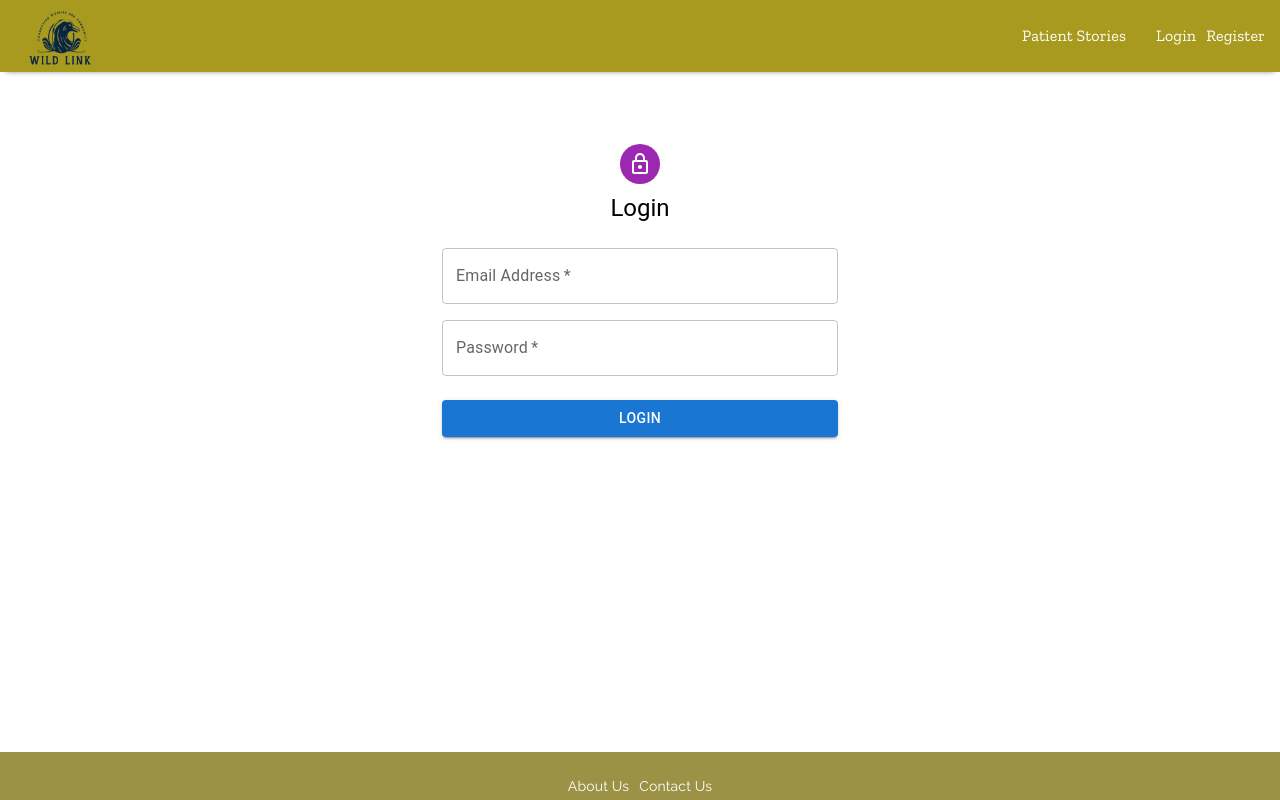
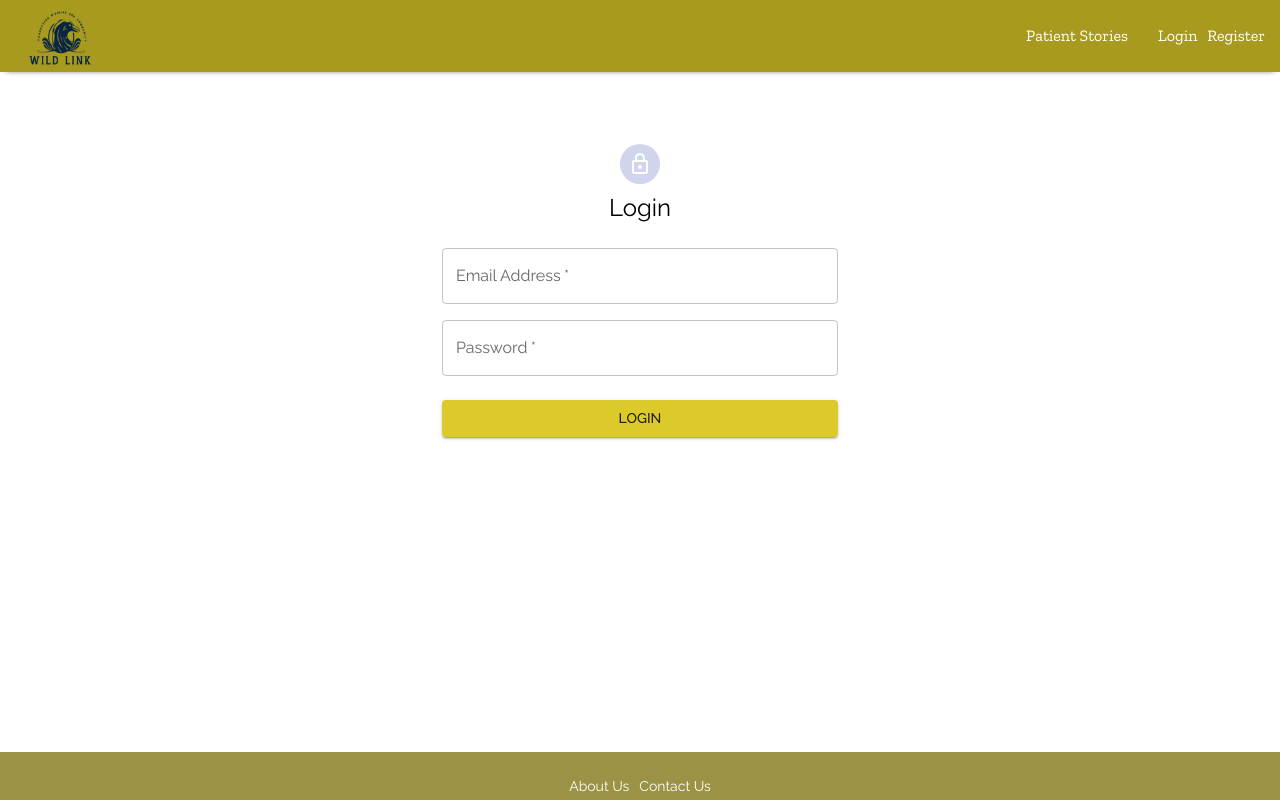
Before and after one commit to pformb/wild-link, a React (Create React App) app in the folder frontend/: page /login in a window 1280 px wide. Built offline with nearby package versions, Linux system fonts and the light colour scheme.

Commit message:
EDIT: remove default MUI theme

```diff
--- a/frontend/src/components/LoginPage.jsx
+++ b/frontend/src/components/LoginPage.jsx
@@ -11,22 +11,29 @@ import Box from '@mui/material/Box';
 import LockOutlinedIcon from '@mui/icons-material/LockOutlined';
 import Typography from '@mui/material/Typography';
 import Container from '@mui/material/Container';
-import { createTheme, ThemeProvider } from '@mui/material/styles';
 import Snackbar from '@mui/material/Snackbar';
 import Alert from '@mui/material/Alert';
 import { useNavigate } from 'react-router-dom';
 import { jwtDecode } from "jwt-decode";
 import { useAuth } from "../contexts/AuthContext";
 
-const defaultTheme = createTheme();
-
 const LoginPage = () => {
+  // const theme = useTheme();
   const navigate = useNavigate();
 
   const [email, setEmail] = useState('');
   const [password, setPassword] = useState('');
   const [open, setOpen] = useState(false);
   const { setAuthData } = useAuth();
+
+  // const useStyles = makeStyles({
+  //   root: {
+  //     color: theme.palette.primary.main,
+  //     fontFamily: theme.typography.fontFamily,
+  //     // Add more styles as needed
+  //   },
+  //   // Add more classes as needed
+  // });
 
 
   const handleSubmit = async (e) => {
@@ -37,7 +44,7 @@ const LoginPage = () => {
     };
 
     try {
-      console.log("login data is:", loginData)
+      console.log("login data is:", loginData);
       const response = await fetch('http://localhost:3001/api/login', {
         method: 'POST',
         headers: {
@@ -66,7 +73,6 @@ const LoginPage = () => {
   };
 
   return (
-    <ThemeProvider theme={defaultTheme}>
     <Container component="main" maxWidth="xs">
       <CssBaseline />
       <Box
@@ -127,8 +133,7 @@ const LoginPage = () => {
         </Alert>
       </Snackbar>
     </Container>
-    </ThemeProvider>
   );
-}
+};
 
 export default LoginPage;
--- a/frontend/src/components/RegistrationPage.jsx
+++ b/frontend/src/components/RegistrationPage.jsx
@@ -11,12 +11,9 @@ import Box from '@mui/material/Box';
 import LockOutlinedIcon from '@mui/icons-material/LockOutlined';
 import Typography from '@mui/material/Typography';
 import Container from '@mui/material/Container';
-import { createTheme, ThemeProvider } from '@mui/material/styles';
 import Snackbar from '@mui/material/Snackbar';
 import Alert from '@mui/material/Alert';
 import { useNavigate } from 'react-router-dom';
-
-const defaultTheme = createTheme();
 
 const RegistrationPage = () => {
   const navigate = useNavigate();
@@ -75,7 +72,6 @@ const RegistrationPage = () => {
   };
 
   return (
-    <ThemeProvider theme={defaultTheme}>
       <Container component="main" maxWidth="xs">
         <CssBaseline />
         <Box
@@ -174,7 +170,6 @@ const RegistrationPage = () => {
             </Alert>
           </Snackbar>
       </Container>
-    </ThemeProvider>
   );
 }
 
```
Lines whose indentation alone changed are shown as unchanged.
